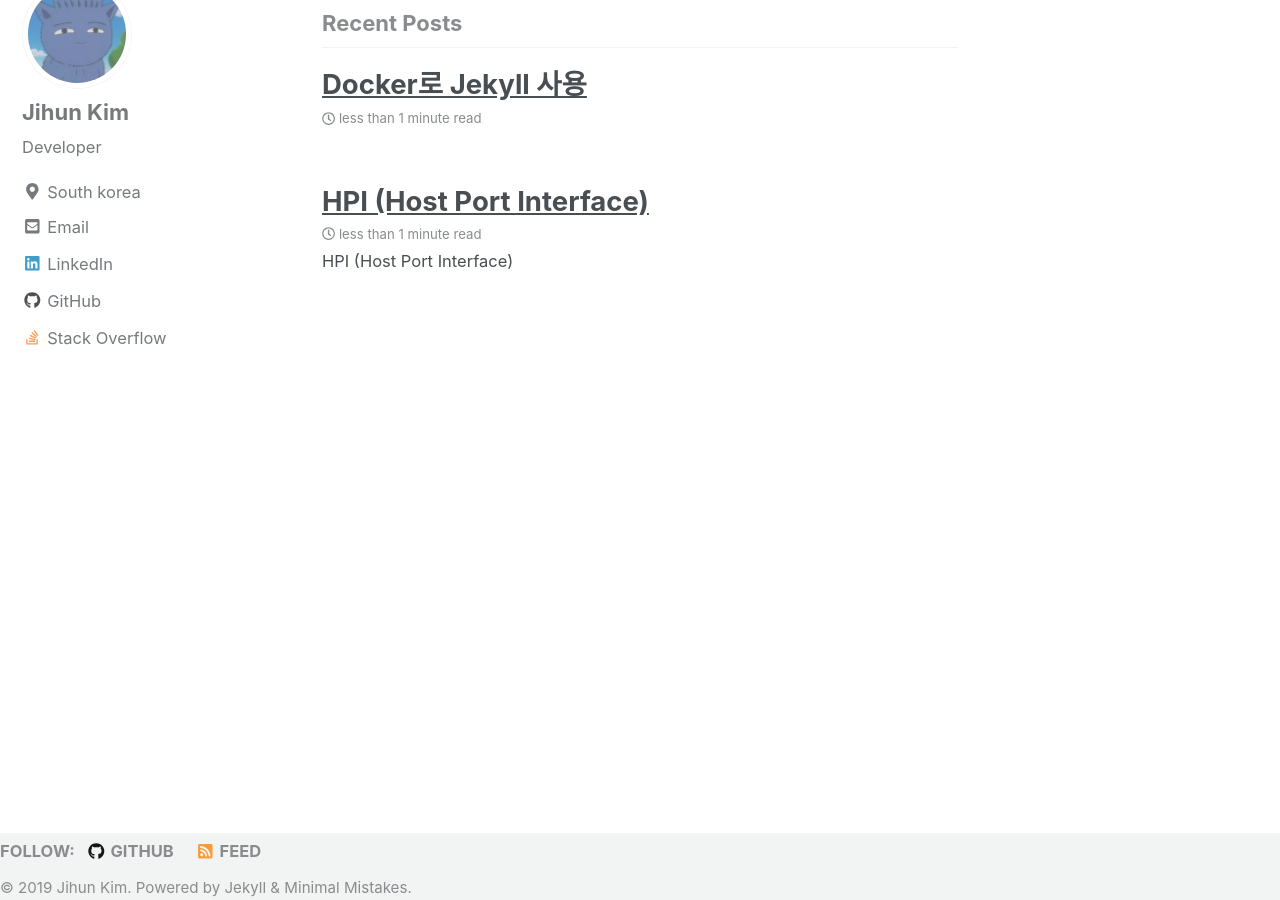
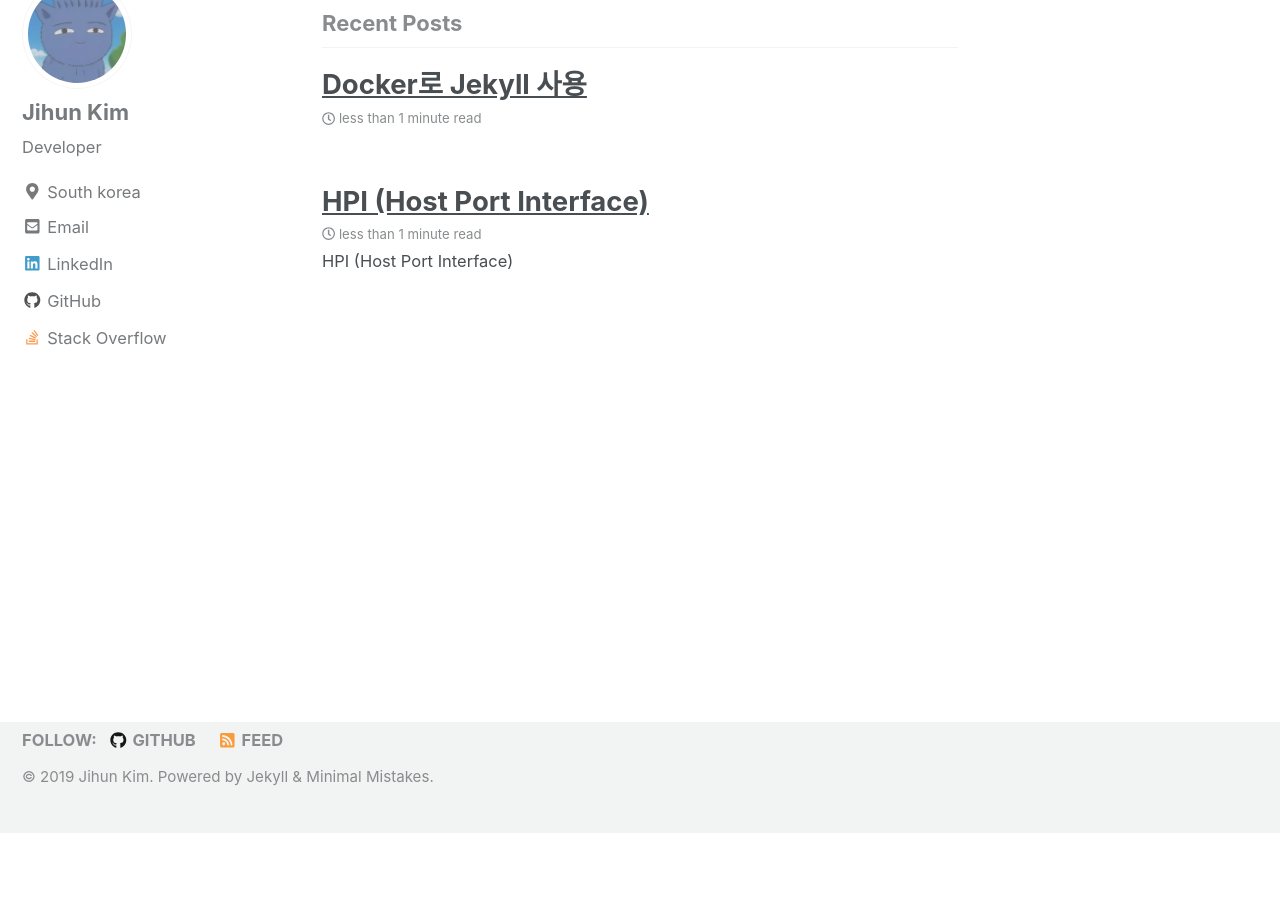
Before and after one commit to JihunDev/JihunDev.github.io, a Jekyll site: the page built from index.html, in a window 1280 px wide and 900 px high, scrolled down 165 px. Built offline with Jekyll 4.4.1, drawn with Linux system fonts in a browser that asks for light colours; nearby versions of some CDN libraries; the list of posts is cut into pages by our own code; after the commit the page ends 998 px from its top, so only the background shows below that.

Commit message:
Feat : Footer Code 수정

```diff
--- a/_layouts/default.html
+++ b/_layouts/default.html
@@ -29,12 +29,14 @@
       </div>
     {% endif %}
 
+    <div id="footer" class="page__footer">
+      <footer class="page__footer">
+          {% include footer/custom.html %}
+          {% include footer.html %}
+      </footer>
+    </div>
+
     {% include scripts.html %}
 
   </body>
-
-  <footer class="page__footer">
-      {% include footer/custom.html %}
-      {% include footer.html %}
-  </footer>
 </html>
```
